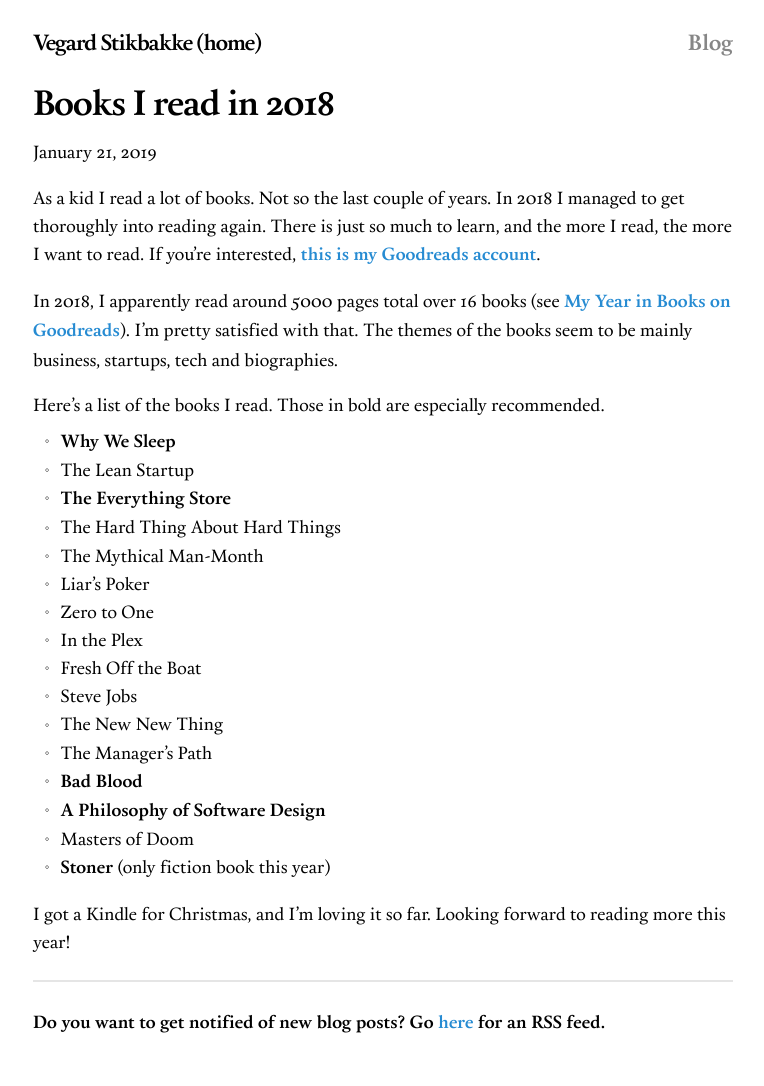
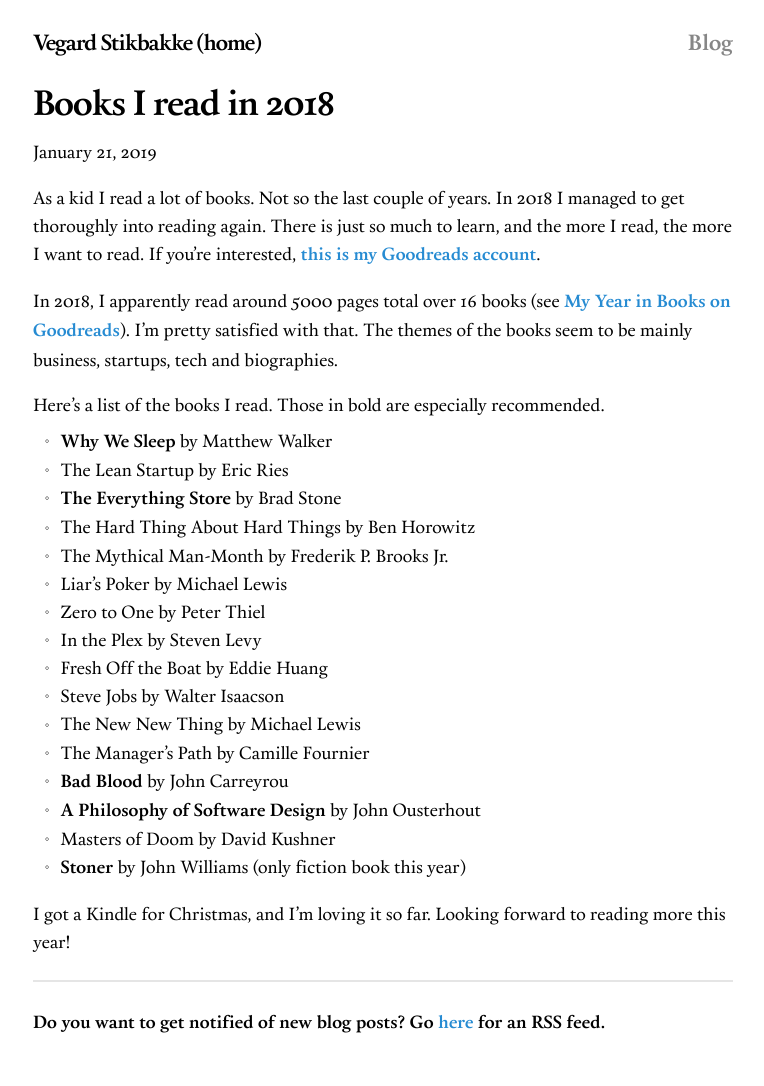
Before and after one commit to vegarsti/vegarsti.github.io, a Jekyll site: the page built from _posts/2019-01-21-books-2018.md, in a window 1280 px wide. Shown: the whole page, without its empty margins (257-1021 px from the left). Built offline with Jekyll 4.4.1, drawn with Linux system fonts in a browser that asks for light colours; nearby versions of some CDN libraries.

Commit message:
Post on 2019 books

```diff
--- a/_posts/2019-01-21-books-2018.md
+++ b/_posts/2019-01-21-books-2018.md
@@ -9,21 +9,21 @@ In 2018, I apparently read around 5000 pages total over 16 books (see [My Year i
 
 Here's a list of the books I read. Those in bold are especially recommended.
 
-- **Why We Sleep**
-- The Lean Startup
-- **The Everything Store**
-- The Hard Thing About Hard Things
-- The Mythical Man-Month
-- Liar's Poker
-- Zero to One
-- In the Plex
-- Fresh Off the Boat
-- Steve Jobs
-- The New New Thing
-- The Manager's Path
-- **Bad Blood**
-- **A Philosophy of Software Design**
-- Masters of Doom
-- **Stoner** (only fiction book this year)
+- **Why We Sleep** by Matthew Walker
+- The Lean Startup by Eric Ries
+- **The Everything Store** by Brad Stone
+- The Hard Thing About Hard Things by Ben Horowitz
+- The Mythical Man-Month by Frederik P. Brooks Jr.
+- Liar's Poker by Michael Lewis
+- Zero to One by Peter Thiel
+- In the Plex by Steven Levy
+- Fresh Off the Boat by Eddie Huang
+- Steve Jobs by Walter Isaacson
+- The New New Thing by Michael Lewis
+- The Manager's Path by Camille Fournier
+- **Bad Blood** by John Carreyrou
+- **A Philosophy of Software Design** by John Ousterhout
+- Masters of Doom by David Kushner
+- **Stoner** by John Williams (only fiction book this year)
 
 I got a Kindle for Christmas, and I'm loving it so far. Looking forward to reading more this year!
```
Also changed, not shown: _posts/2020-01-05-books-2019.md (added, +51 -0 lines), 1 other file.
